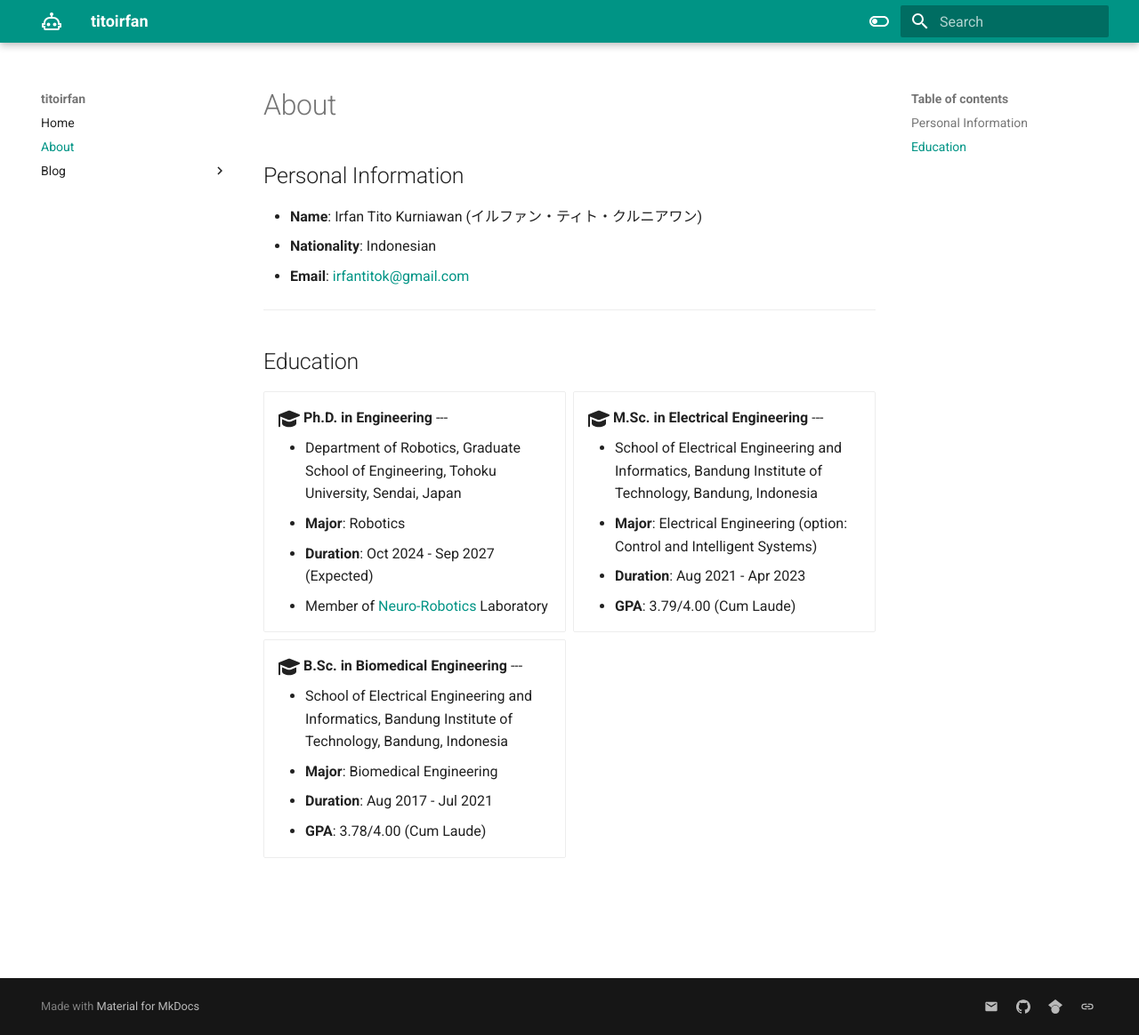
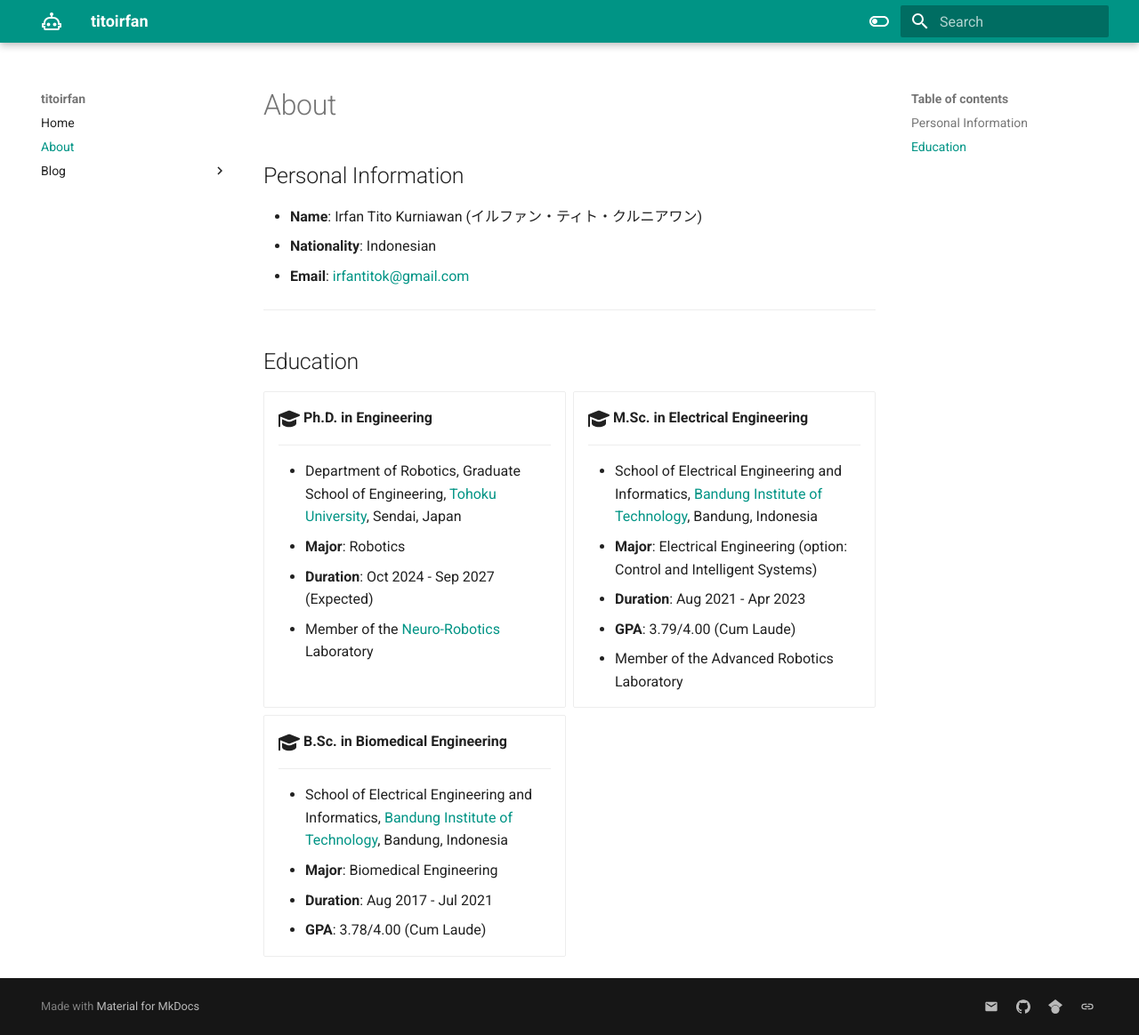
Before and after one commit to titoirfan/titoirfan.github.io, an MkDocs documentation site: the page built from docs/about.md, in a window 1280 px wide and 1164 px high. Shown: the whole window at 89% size. Built offline with MkDocs 1.6.1 and Material for MkDocs 9.7.7, drawn with Linux system fonts in a browser that asks for light colours.

Commit message:
Update About

```diff
--- a/docs/about.md
+++ b/docs/about.md
@@ -16,24 +16,33 @@ hide:
 ## Education
 
 <div class="grid cards" markdown>
+
 -   :fontawesome-solid-graduation-cap:{ .lg .middle } __Ph.D. in Engineering__
+
     ---
-    - Department of Robotics, Graduate School of Engineering, Tohoku University, Sendai, Japan
+
+    - Department of Robotics, Graduate School of Engineering, [Tohoku University](https://tohoku.ac.jp), Sendai, Japan
     - **Major**: Robotics
     - **Duration**: Oct 2024 - Sep 2027 (Expected)
-    - Member of [Neuro-Robotics](https://neuro.mech.tohoku.ac.jp/) Laboratory
+    - Member of the [Neuro-Robotics](https://neuro.mech.tohoku.ac.jp/) Laboratory
 
 -   :fontawesome-solid-graduation-cap:{ .lg .middle } __M.Sc. in Electrical Engineering__
+
     ---
-    - School of Electrical Engineering and Informatics, Bandung Institute of Technology, Bandung, Indonesia
+
+    - School of Electrical Engineering and Informatics, [Bandung Institute of Technology](https://itb.ac.id), Bandung, Indonesia
     - **Major**: Electrical Engineering (option: Control and Intelligent Systems)
     - **Duration**: Aug 2021 - Apr 2023
     - **GPA**: 3.79/4.00 (Cum Laude)
+    - Member of the Advanced Robotics Laboratory
 
 -   :fontawesome-solid-graduation-cap:{ .lg .middle } __B.Sc. in Biomedical Engineering__
+
     ---
-    - School of Electrical Engineering and Informatics, Bandung Institute of Technology, Bandung, Indonesia
+
+    - School of Electrical Engineering and Informatics, [Bandung Institute of Technology](https://itb.ac.id), Bandung, Indonesia
     - **Major**: Biomedical Engineering
     - **Duration**: Aug 2017 - Jul 2021
     - **GPA**: 3.78/4.00 (Cum Laude)
+
 </div>
```
